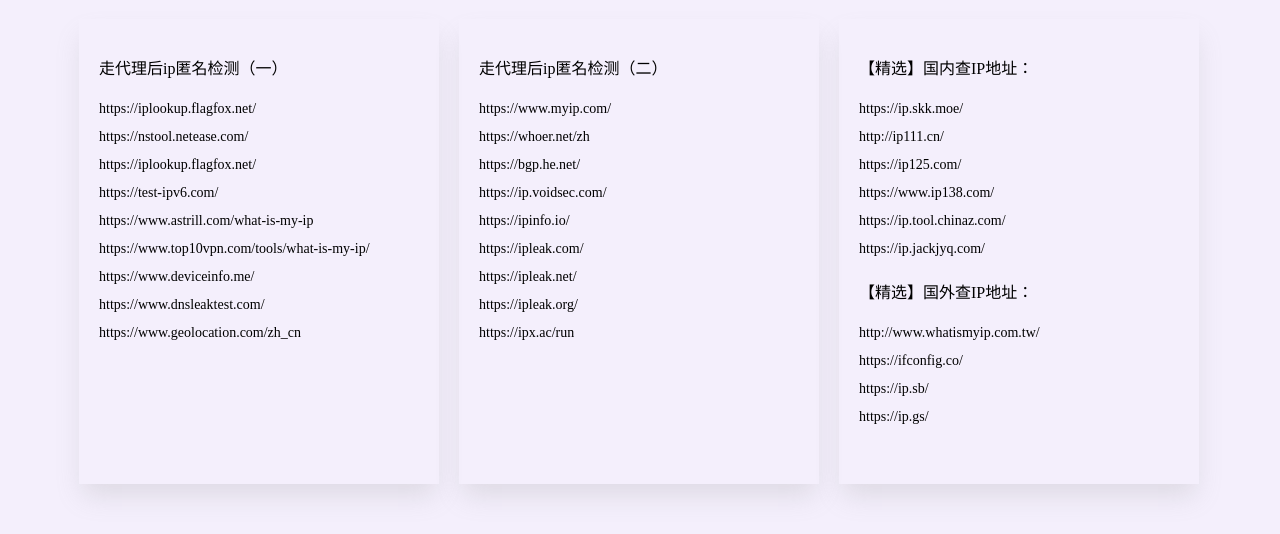
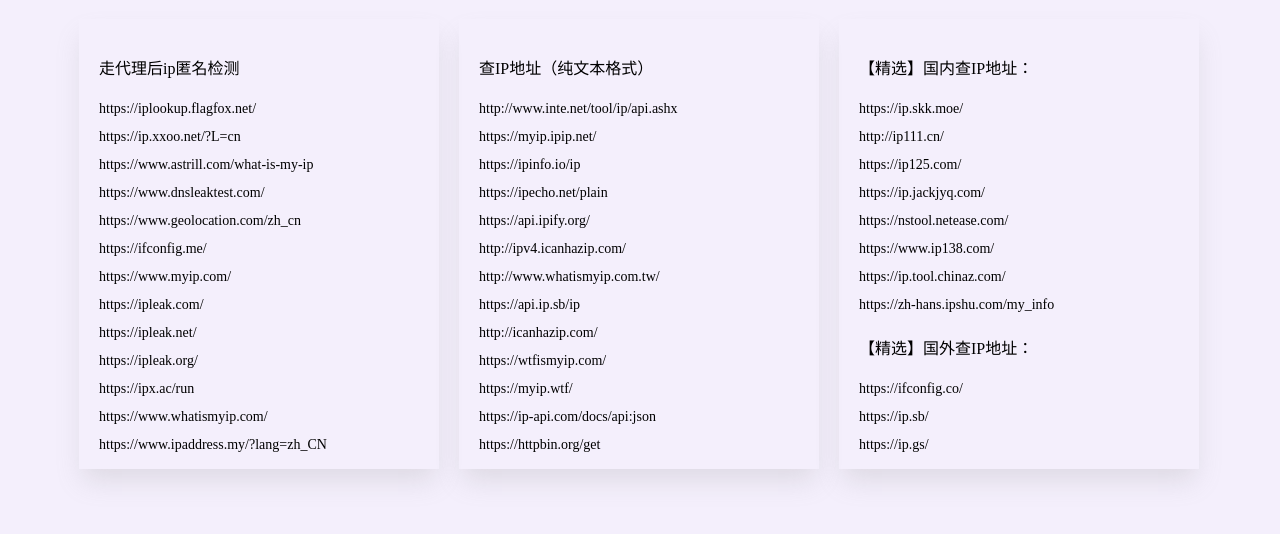
Before and after one commit to yuelord/yuelord.github.com, a plain HTML site: page index.html in a window 1280 px wide. Shown: the part 70-604 px from the top of the page. Drawn offline with Linux system fonts and the light colour scheme.

Commit message:
Update index.html

```diff
--- a/index.html
+++ b/index.html
@@ -30,7 +30,7 @@
     .left{
       float: left;
       width: 320px;
-      height: 425px;
+      height: 410px;
       padding: 20px;
       margin: 0 10px;
       box-shadow: 0px 15px 25px -4px rgba(150, 150, 150, 0.24);
@@ -38,54 +38,69 @@
     .right{
       float: left;
       width: 320px;
-      height: 425px;
+      height: 410px;
       padding: 20px;
       margin: 0 10px;
       box-shadow: 0px 15px 25px -4px rgba(150, 150, 150, 0.24);
     }
+
+
     </style>
 </head>
 <body>
 <div class="box">
     <h1>查IP地址信息的网站</h1>
     <div class="left">
-      <p>走代理后ip匿名检测（一）</p>
+        <p>走代理后ip匿名检测</p>
         <a href="https://iplookup.flagfox.net/" target="_blank">https://iplookup.flagfox.net/</a>
-      <a href="https://nstool.netease.com/" target="_blank">https://nstool.netease.com/</a>
-      <a href="https://iplookup.flagfox.net/" target="_blank">https://iplookup.flagfox.net/</a>
-      <a href="https://test-ipv6.com/" target="_blank">https://test-ipv6.com/</a>
+        <a href="https://ip.xxoo.net/?L=cn" target="_blank">https://ip.xxoo.net/?L=cn</a>
         <a href="https://www.astrill.com/what-is-my-ip" target="_blank">https://www.astrill.com/what-is-my-ip</a>
-      <a href="https://www.top10vpn.com/tools/what-is-my-ip/" target="_blank">https://www.top10vpn.com/tools/what-is-my-ip/</a>
-      <a href="https://www.deviceinfo.me/" target="_blank">https://www.deviceinfo.me/</a>
         <a href="https://www.dnsleaktest.com/" target="_blank">https://www.dnsleaktest.com/</a>
         <a href="https://www.geolocation.com/zh_cn" target="_blank">https://www.geolocation.com/zh_cn</a>
-    </div>
-    <div class="left">
-      <p>走代理后ip匿名检测（二）</p>
+        <a href="https://ifconfig.me/" target="_blank">https://ifconfig.me/</a>
         <a href="https://www.myip.com/" target="_blank">https://www.myip.com/</a>
-      <a href="https://whoer.net/zh" target="_blank">https://whoer.net/zh</a>
-      <a href="https://bgp.he.net/" target="_blank">https://bgp.he.net/</a>
-      <a href="https://ip.voidsec.com/" target="_blank">https://ip.voidsec.com/</a>
-      <a href="https://ipinfo.io/" target="_blank">https://ipinfo.io/</a>
         <a href="https://ipleak.com/" target="_blank">https://ipleak.com/</a>
         <a href="https://ipleak.net/" target="_blank">https://ipleak.net/</a>
         <a href="https://ipleak.org/" target="_blank">https://ipleak.org/</a>
         <a href="https://ipx.ac/run" target="_blank">https://ipx.ac/run</a>
+        <a href="https://www.whatismyip.com/" target="_blank">https://www.whatismyip.com/</a>
+        <a href="https://www.ipaddress.my/?lang=zh_CN" target="_blank">https://www.ipaddress.my/?lang=zh_CN</a>
+    </div>
+    <div class="right">
+        <p>查IP地址（纯文本格式）</p>
+        <a href="https://www.inte.net/tool/ip/api.ashx?datatype=txt" target="_blank">http://www.inte.net/tool/ip/api.ashx</a>
+        <a href="https://myip.ipip.net/" target="_blank">https://myip.ipip.net/</a>
+        <a href="https://ipinfo.io/ip" target="_blank">https://ipinfo.io/ip</a>
+        <a href="https://ipecho.net/plain" target="_blank">https://ipecho.net/plain</a>
+        <a href="https://api.ipify.org/" target="_blank">https://api.ipify.org/</a>
+        <a href="http://ipv4.icanhazip.com/" target="_blank">http://ipv4.icanhazip.com/</a>
+        <a href="http://www.whatismyip.com.tw/" target="_blank">http://www.whatismyip.com.tw/</a>
+        <a href="https://api.ip.sb/ip" target="_blank">https://api.ip.sb/ip</a>
+        <a href="http://icanhazip.com/" target="_blank">http://icanhazip.com/</a>
+        <a href="https://wtfismyip.com/" target="_blank">https://wtfismyip.com/</a>
+        <a href="https://myip.wtf/" target="_blank">https://myip.wtf/</a>
+        <a href="https://ip-api.com/docs/api:json" target="_blank">https://ip-api.com/docs/api:json</a>
+        <a href="https://httpbin.org/get" target="_blank">https://httpbin.org/get</a>
+
     </div>
     <div class="right">
         <p>【精选】国内查IP地址：</p>
         <a href="https://ip.skk.moe/" target="_blank">https://ip.skk.moe/</a>
         <a href="http://ip111.cn/" target="_blank">http://ip111.cn/</a>
         <a href="https://ip125.com/" target="_blank">https://ip125.com/</a>
+        <a href="https://ip.jackjyq.com/" target="_blank">https://ip.jackjyq.com/</a>
+        <a href="https://nstool.netease.com/" target="_blank">https://nstool.netease.com/</a>
         <a href="https://www.ip138.com/" target="_blank">https://www.ip138.com/</a>
         <a href="https://ip.tool.chinaz.com/" target="_blank">https://ip.tool.chinaz.com/</a>
-      <a href="https://ip.jackjyq.com/" target="_blank">https://ip.jackjyq.com/</a>
+        <a href="https://zh-hans.ipshu.com/my_info" target="_blank">https://zh-hans.ipshu.com/my_info</a>
         <p>【精选】国外查IP地址：</p>
-      <a href="http://www.whatismyip.com.tw/" target="_blank">http://www.whatismyip.com.tw/</a>
         <a href="https://ifconfig.co/" target="_blank">https://ifconfig.co/</a>
         <a href="https://ip.sb/" target="_blank">https://ip.sb/</a>
         <a href="https://ip.gs/" target="_blank">https://ip.gs/</a>
     </div>
 </div>
+<div>
+
+</div>
 </body>
 </html>
```
Lines whose indentation alone changed are shown as unchanged.
